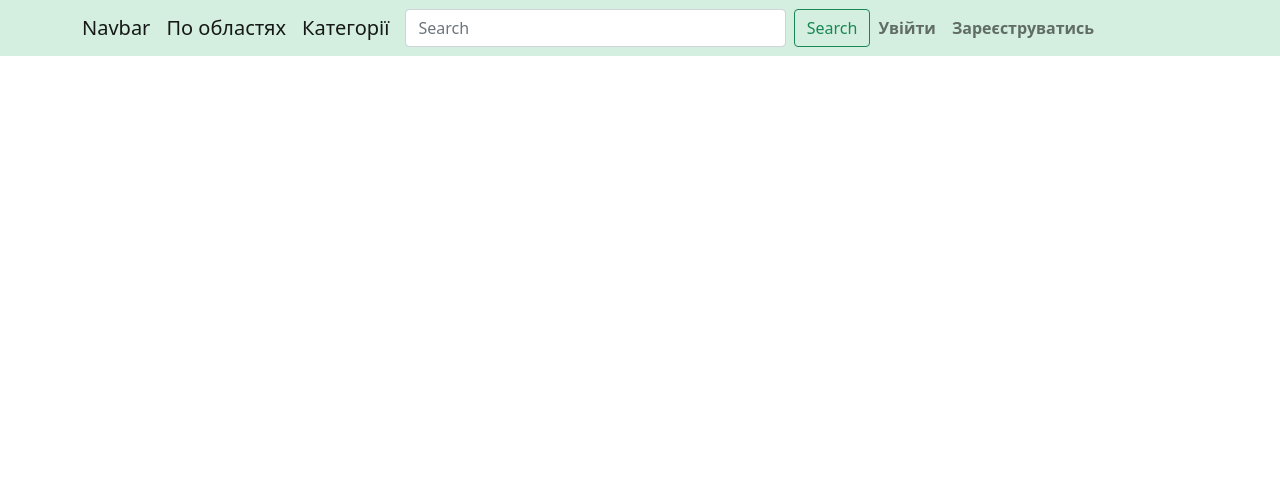
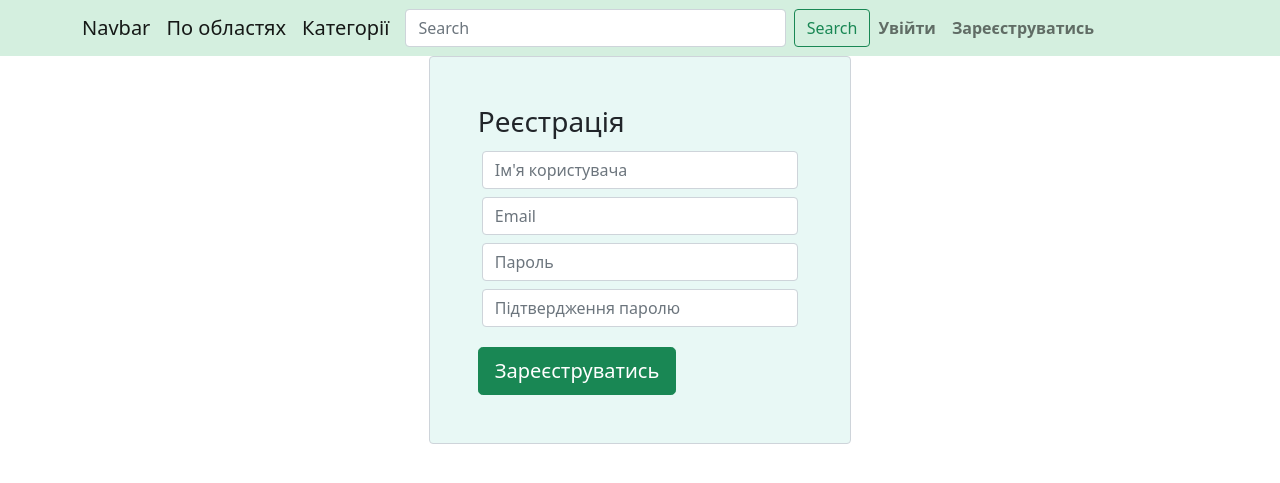
Before and after one commit to dima-yurchuk/tourist_places, a Flask app: page /auth/register in a window 1280 px wide. Shown: the top 483 px of the page. Run offline with Flask 2, Linux system fonts and the light colour scheme; style sheets or scripts are compiled from the project's sources; some libraries are stand-ins or nearby versions.

Commit message:
add registeration

```diff
--- a/app/user/forms.py
+++ b/app/user/forms.py
@@ -10,7 +10,6 @@ def check_letters(form, string):
     if not any(x.islower() for x in string.data) or \
             not any(x.isupper() for x in string.data):
         raise ValidationError('Пароль повинен містити великі та малі літери')
-
 
 
 def check_digits(form, string):
@@ -27,6 +26,7 @@ def check_symbols(form, string):
 def check_spaces(form, string):
     if ' ' in string.data:
         raise ValidationError('Пароль не повинен містити пробіли')
+
 
 class LoginForm(FlaskForm):
     email = StringField(
--- a/app/user/templates/user/login.html
+++ b/app/user/templates/user/login.html
@@ -3,7 +3,7 @@
 {% from "_render_field.html" import render_field_lr %}
 <div class="container form-control p-5 short-form" style="background:#E8F8F5; width:33%">
     <div class="col-md-15 col-md-offset-5">
-        <h3 class="panel-title">Please sign in</h3>
+        <h3 class="panel-title">Авторизація</h3>
         <form method="post" action="{{ url_for('user_bp_in.login') }}"
               enctype="multipart/form-data">
             {{ form.csrf_token }}
--- a/app/user/templates/user/register.html
+++ b/app/user/templates/user/register.html
@@ -1,5 +1,19 @@
 {% extends 'base.html' %}
 {% block main %}
 {% from "_render_field.html" import render_field_lr %}
+<div class="container form-control p-5 short-form" style="background:#E8F8F5; width:33%">
+    <div class="col-md-15 col-md-offset-5">
+        <h3 class="panel-title">Реєстрація</h3>
+        <form method="post" action="{{ url_for('user_bp_in.register') }}"
+              enctype="multipart/form-data">
+            {{ form.csrf_token }}
+            {{render_field_lr(form.username, placeholder="Ім'я користувача")}}
+            {{render_field_lr(form.email, placeholder="Email")}}
+            {{render_field_lr(form.password, placeholder="Пароль")}}
+            {{render_field_lr(form.confirm_password, placeholder="Підтвердження паролю")}}
+            {{form.submit(class="btn mt-3 btn-lg btn-success btn-block")}}
+        </form>
 
+    </div>
+</div>
 {% endblock main %}
--- a/app/user/views.py
+++ b/app/user/views.py
@@ -3,6 +3,7 @@ from flask import render_template, redirect, url_for, flash, request, \
 from flask_login import login_user, current_user, logout_user, login_required
 
 from . import user_bp
+from app import db
 from .forms import LoginForm, RegistrationForm
 from .models import User
 
@@ -35,14 +36,26 @@ def account():
     return render_template('account.html')
 
 
-@user_bp.route('/register')
+@user_bp.route('/register', methods=['GET', 'POST'])
 def register():
+    if current_user.is_authenticated:
+        return redirect(url_for('home'))
     form = RegistrationForm()
     if form.validate_on_submit():
         user = User(username=form.username.data,
                     email=form.email.data,
                     password=form.password.data)
-    return render_template('register.html', title='TorP', form=form)
+        print(user)
+        try:
+            db.session.add(user)
+            db.session.commit()
+            flash(f'Користувач {form.username.data} успішно зареєстрований!',
+                  'success')
+        except:
+            db.session.rollback()
+            flash('Помилка при реєстрації!', 'danger')
+        return redirect(url_for('user_bp_in.login'))
+    return render_template('register.html', title='Register', form=form)
 
 @user_bp.route('/logout')
 def logout():
```
Also changed, not shown: app/places.db.
